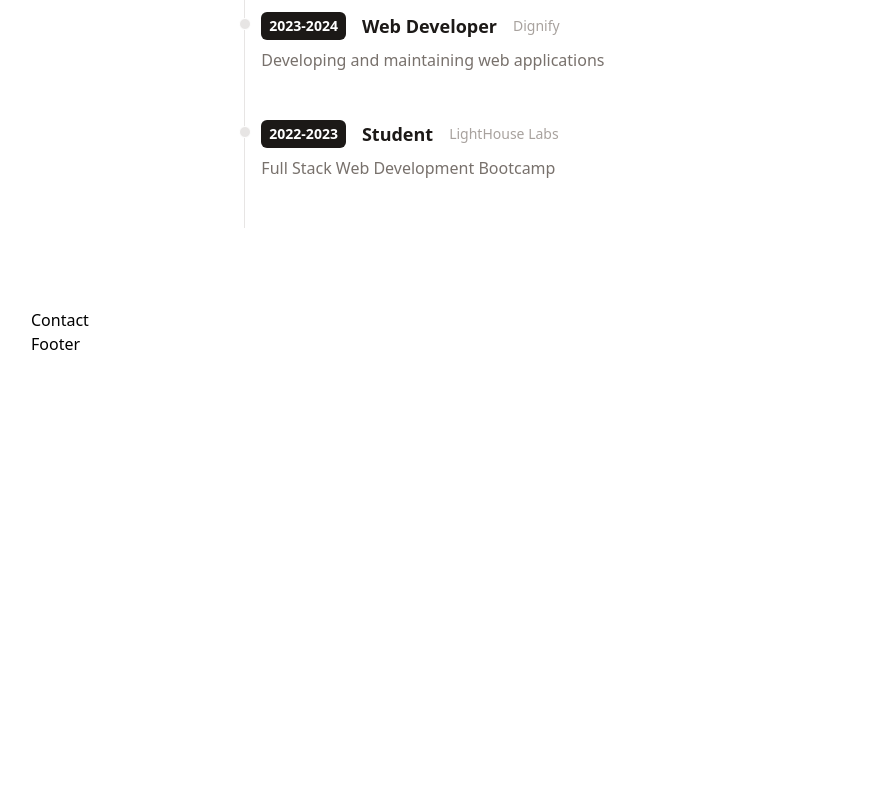
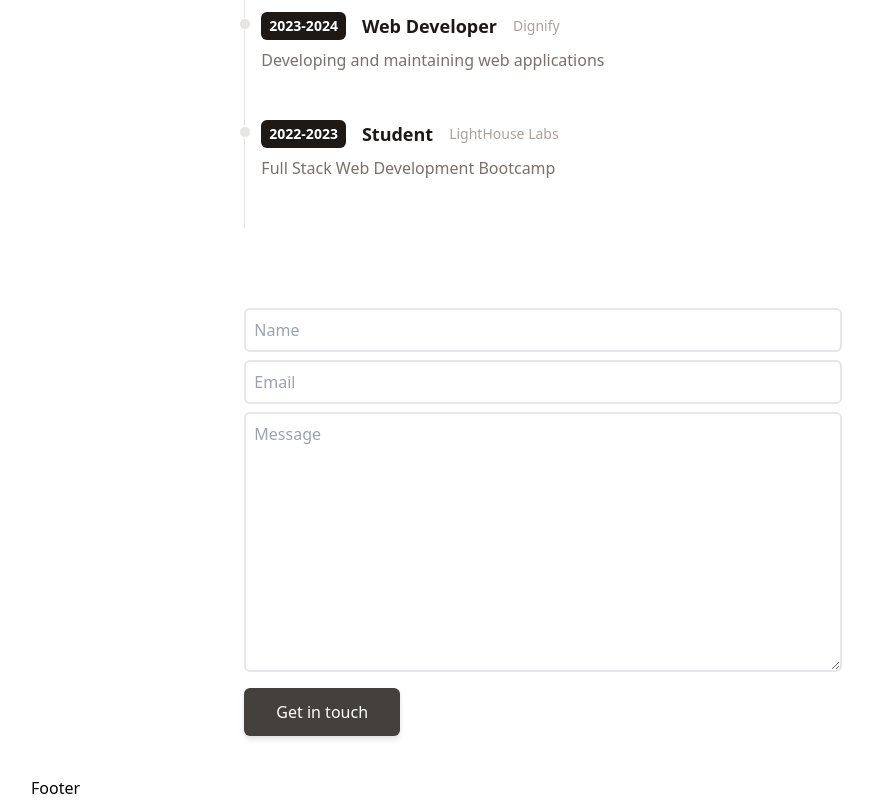
Before and after one commit to imdodds/react-portfolio, a React (Vite) app: page / in a window 1280 px wide. Shown: the part 820-1620 px from the top of the page, without its empty margins (97-970 px from the left). Before the commit the page ends 1176 px from the top, so only its background shows below. Built offline with nearby package versions, Linux system fonts and the light colour scheme.

Commit message:
Add Contact component

```diff
--- a/src/components/Contact.jsx
+++ b/src/components/Contact.jsx
@@ -2,8 +2,39 @@
 
 const Contact = () => {
   return (
-    <div>
-      Contact
+    <div className='flex flex-col mb-10 mx-auto'>
+      <div className='flex justify-center items-center'>
+        <form
+          action="https://getform.io/f/nbvkgvva"
+          method="POST"
+          className='flex flex-col w-full md:w-7/12'
+        >
+          <input
+            type="text"
+            name="name"
+            placeholder="Name"
+            className='p-2 bg-transparent border-2 rounded-md focus:outline-none'
+          />
+          <input
+            type="text"
+            name="email"
+            placeholder="Email"
+            className='my-2 p-2 bg-transparent border-2 rounded-md focus:outline-none'
+          />
+          <textarea
+            name="message"
+            placeholder="Message"
+            rows="10"
+            className='p-2 mb-4 bg-transparent border-2 rounded-md focus:outline-none'
+          />
+          <button
+            type="button"
+            className=' inline-block text-center px-8 py-3 w-max text-base font-medium rounded-md text-white bg-stone-700 drop-shadow-md'
+          >
+            Get in touch
+          </button>
+        </form>
+      </div>
     </div>
   )
 }
```
